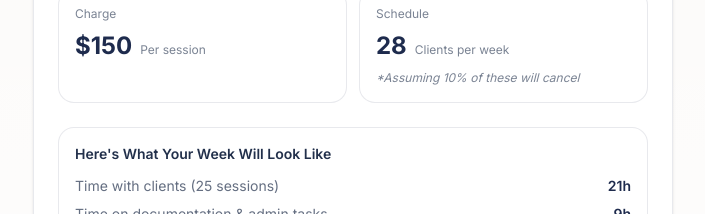
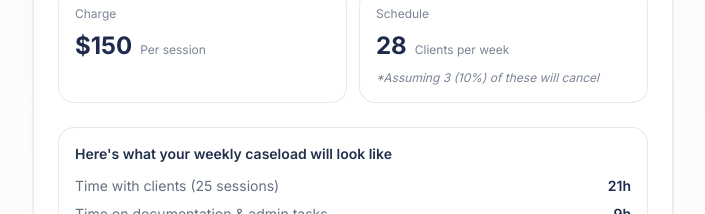
Before and after one commit to willhuman/caseload-calculator, a Next.js app: page /plan in a window 1280 px wide. Both pictures are taken after a click on the button "Calculate my plan". Shown: the part 993-1207 px from the top of the page, without its empty margins (287-992 px from the left). Built offline with nearby package versions, Linux system fonts and the light colour scheme.

Commit message:
feat: improve copy clarity and cancellation display - change 'Documentation & admin time per client' to 'per session' - show number of cancellations alongside percentage (e.g., '3 (10%)') - update heading to 'Here's what your weekly caseload will look like'

```diff
--- a/src/app/plan/page.tsx
+++ b/src/app/plan/page.tsx
@@ -254,7 +254,7 @@ export default function PlanPage() {
               {/* Doc & Admin Time */}
               <div className="space-y-1.5">
                 <div className="flex items-center justify-between">
-                  <label className="text-xs font-medium text-nesso-ink/70">Documentation & admin time per client (minutes/week)</label>
+                  <label className="text-xs font-medium text-nesso-ink/70">Documentation & admin time per session</label>
                   <span className="text-xs font-semibold text-nesso-navy">{docAndAdminMinutes} min</span>
                 </div>
                 <Slider
@@ -346,7 +346,7 @@ export default function PlanPage() {
                       <div className="text-xs text-nesso-ink/60">Clients per week</div>
                     </div>
                     <p className="text-xs text-nesso-ink/60 mt-2 italic">
-                      *Assuming {cancellationRate}% of these will cancel
+                      *Assuming {Math.round(results.clientsPerWeekRange.high * (cancellationRate / 100))} ({cancellationRate}%) of these will cancel
                     </p>
                   </div>
                 </div>
@@ -354,7 +354,7 @@ export default function PlanPage() {
 
               {/* Your Week Breakdown Section */}
               <div className="bg-white rounded-lg p-4 border border-nesso-navy/10">
-                <h3 className="text-sm font-semibold text-nesso-ink mb-3">Here&apos;s What Your Week Will Look Like</h3>
+                <h3 className="text-sm font-semibold text-nesso-ink mb-3">Here&apos;s what your weekly caseload will look like</h3>
                 <div className="space-y-2">
                   <div className="flex justify-between items-center text-sm">
                     <span className="text-nesso-ink/70">Time with clients ({Math.round(results.attendedSessionsPerWeek || 0)} sessions)</span>
```
